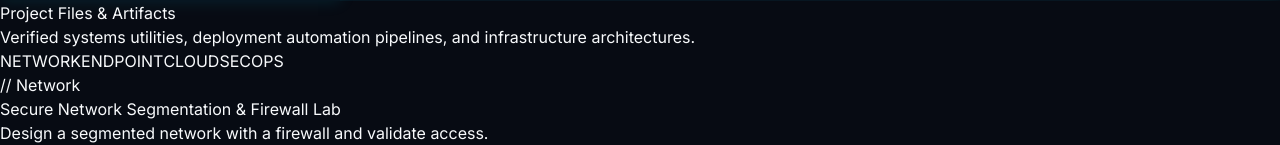
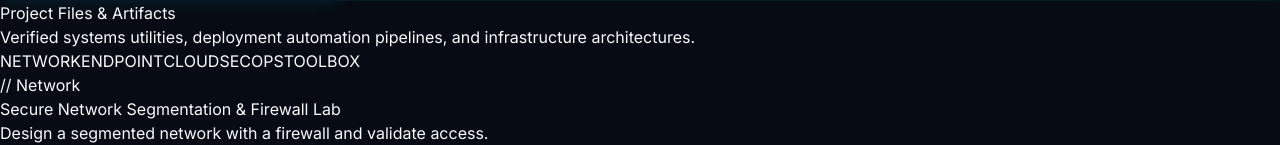
Before and after one commit to hrana36/Toolbox, a Next.js app: page / in a window 1280 px wide. Shown: the part 2023-2168 px from the top of the page. Built offline with nearby package versions, Linux system fonts and the light colour scheme.

Commit message:
feat: add Toolbox category tab and include BD Toolbox project

```diff
--- a/src/app/page.tsx
+++ b/src/app/page.tsx
@@ -9,7 +9,7 @@ export default function Home() {
   const { t, lang, toggleLang } = useTranslation();
   const [latency, setLatency] = useState(24);
   const [displayText, setDisplayText] = useState('');
-  const [activeTab, setActiveTab] = useState<'Network' | 'Endpoint' | 'Cloud' | 'SecOps'>('Network');
+  const [activeTab, setActiveTab] = useState<'Network' | 'Endpoint' | 'Cloud' | 'SecOps' | 'Toolbox'>('Network');
 
   useEffect(() => {
     document.title = t('home.tab_title');
@@ -127,7 +127,7 @@ export default function Home() {
 
             {/* Terminal Category Tabs */}
             <div className="flex flex-wrap gap-2 font-mono text-xs">
-              {(['Network', 'Endpoint', 'Cloud', 'SecOps'] as const).map((tab) => (
+              {(['Network', 'Endpoint', 'Cloud', 'SecOps', 'Toolbox'] as const).map((tab) => (
                 <button
                   key={tab}
                   onClick={() => setActiveTab(tab)}
--- a/src/data/portfolio.ts
+++ b/src/data/portfolio.ts
@@ -151,6 +151,13 @@ export const portfolioData = {
       description: 'Deploy and secure an AD domain using Group Policy and auditing best practices.',
       tech: ['Active Directory', 'GPO Hardening', 'LDAP Security', 'Auditing Policy', 'Kerberos Hardening'],
       link: '#'
+    },
+    {
+      title: 'BD Toolbox',
+      category: 'Toolbox',
+      description: 'Architected and built a bilingual (EN/Bangla) multi-tool utility platform with 20+ client-side tools (Next.js, TypeScript, client-side processing for privacy/security).',
+      tech: ['Next.js', 'TypeScript', 'Tailwind CSS', 'React'],
+      link: '#'
     }
   ],
   educationAndCertifications: {
```
